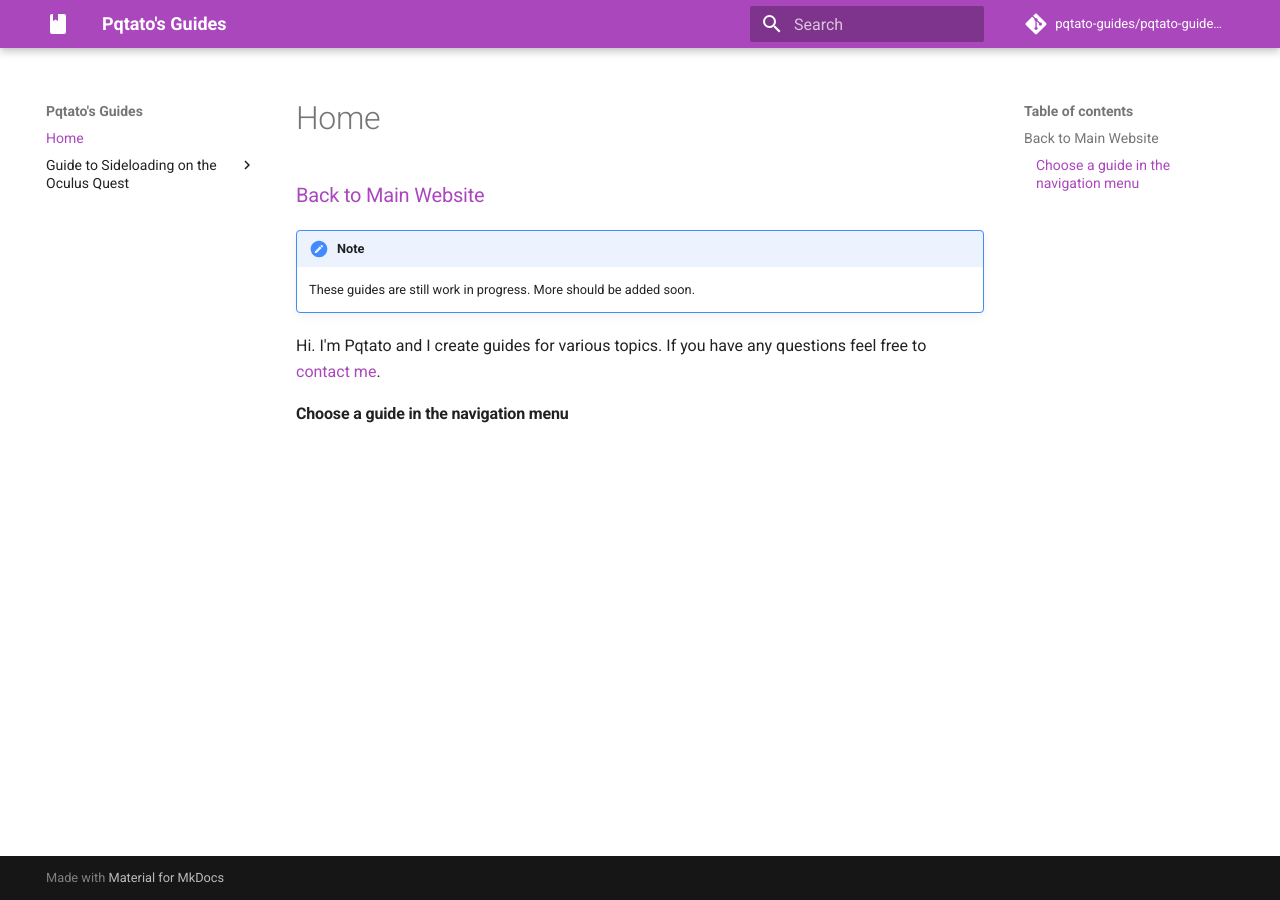
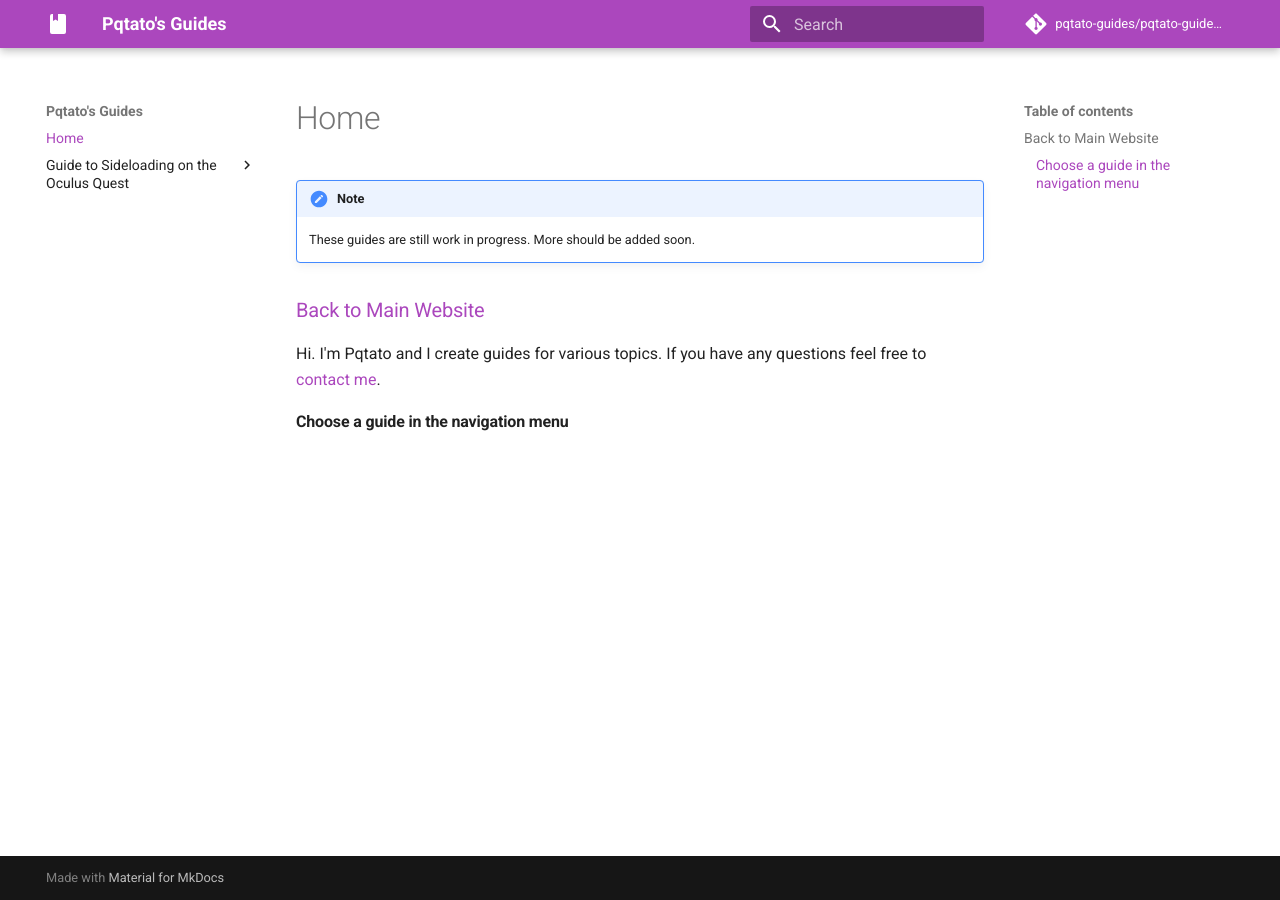
Before and after one commit to pqtato-guides/pqtato-guides.github.io, an MkDocs documentation site: the page built from docs/index.md, in a window 1280 px wide. Built offline with MkDocs 1.6.1 and Material for MkDocs 9.7.7, drawn with Linux system fonts in a browser that asks for light colours; comment, search, counter and statistics services are not loaded.

```diff
--- a/docs/index.md
+++ b/docs/index.md
@@ -1,6 +1,6 @@
 # Home
-### [Back to Main Website](//pqtato.pw)
 !!! note
     These guides are still work in progress. More should be added soon.
+### [Back to Main Website](//pqtato.pw)
 Hi. I'm Pqtato and I create guides for various topics. If you have any questions feel free to [contact me](//pqtato.pw/contactme).
 #### Choose a guide in the navigation menu
```
